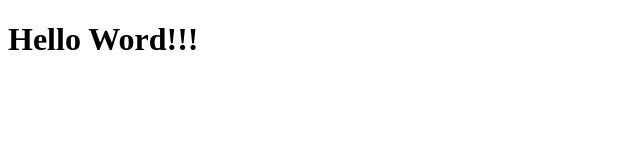
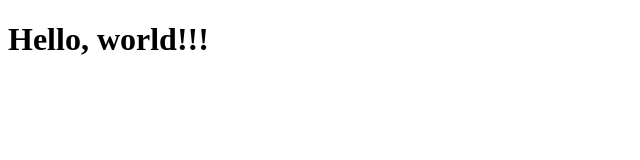
Before and after one commit to Der12kl/Test, a plain HTML site: page index.html in a window 1280 px wide. Shown: the full height of the page, 0-640 px from the left. Drawn offline with Linux system fonts and the light colour scheme.

Commit message:
Update index.html

```diff
--- a/index.html
+++ b/index.html
@@ -7,6 +7,6 @@
     <title>Test</title>
 </head>
 <body>
-    <h1>Hello Word!!!</h1>
+    <h1>Hello, world!!!</h1>
 </body>
 </html>
```
